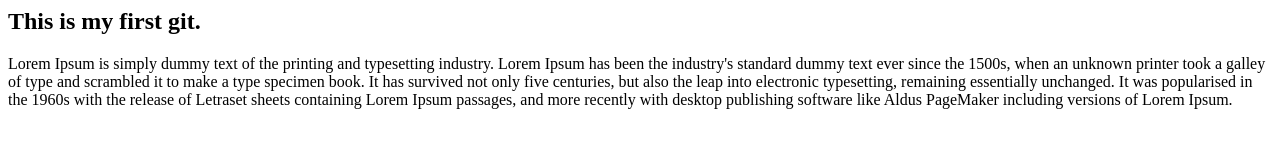
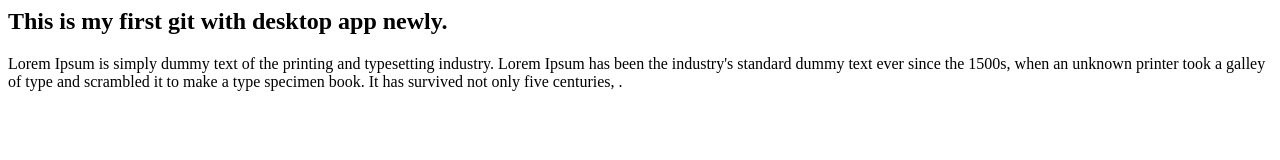
Before and after one commit to Muktadirnayem66/my-first-website, a plain HTML site: page new.html in a window 1280 px wide. Drawn offline with Linux system fonts and the light colour scheme.

Commit message:
few change

```diff
--- a/new.html
+++ b/new.html
@@ -1,5 +1,5 @@
 <body>
-    <h2> This is my first git. </h2>
+    <h2> This is my first git with desktop app newly. </h2>
 
-    <p>Lorem Ipsum is simply dummy text of the printing and typesetting industry. Lorem Ipsum has been the industry's standard dummy text ever since the 1500s, when an unknown printer took a galley of type and scrambled it to make a type specimen book. It has survived not only five centuries, but also the leap into electronic typesetting, remaining essentially unchanged. It was popularised in the 1960s with the release of Letraset sheets containing Lorem Ipsum passages, and more recently with desktop publishing software like Aldus PageMaker including versions of Lorem Ipsum.</p>
+    <p>Lorem Ipsum is simply dummy text of the printing and typesetting industry. Lorem Ipsum has been the industry's standard dummy text ever since the 1500s, when an unknown printer took a galley of type and scrambled it to make a type specimen book. It has survived not only five centuries, .</p>
 </body>
```
